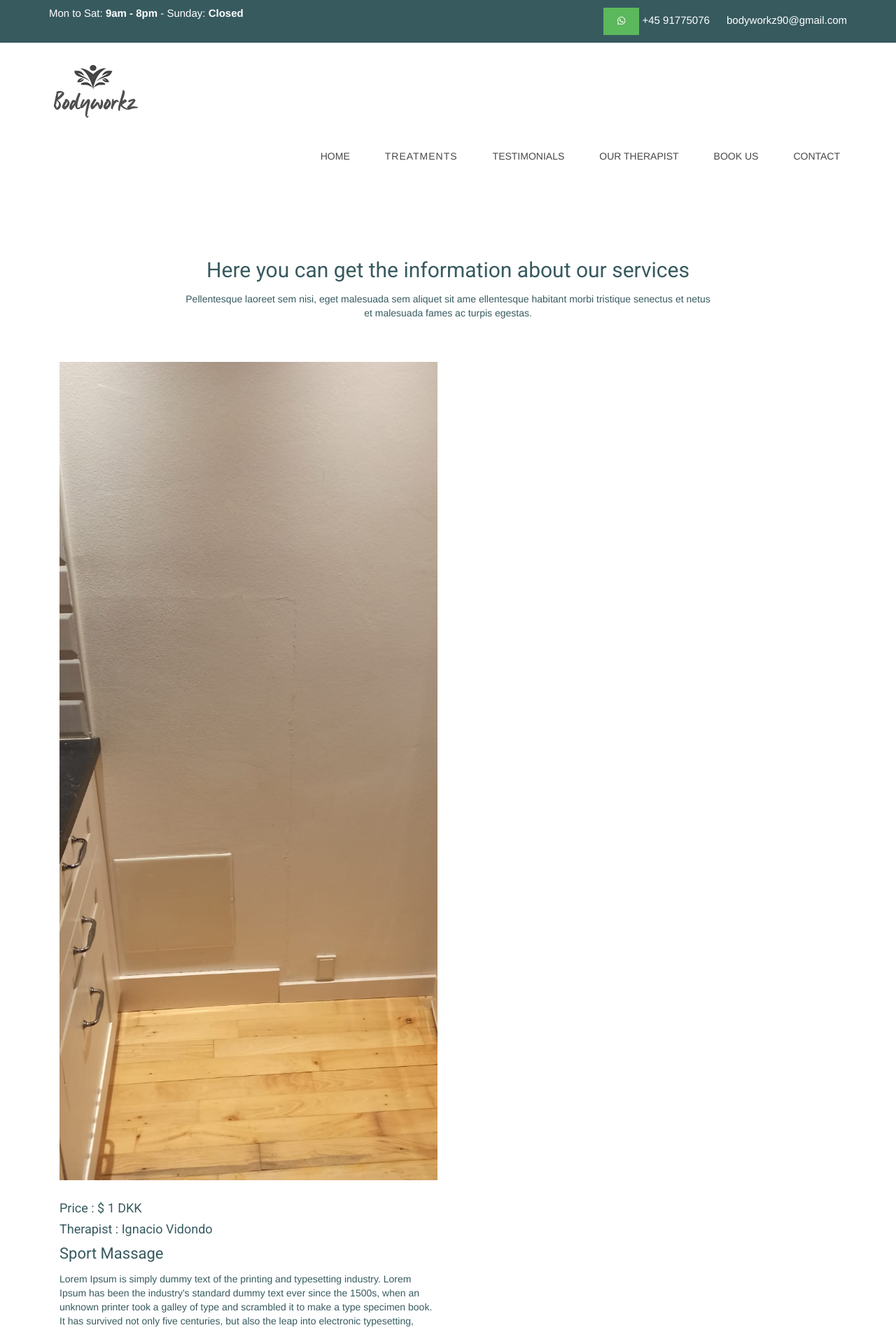
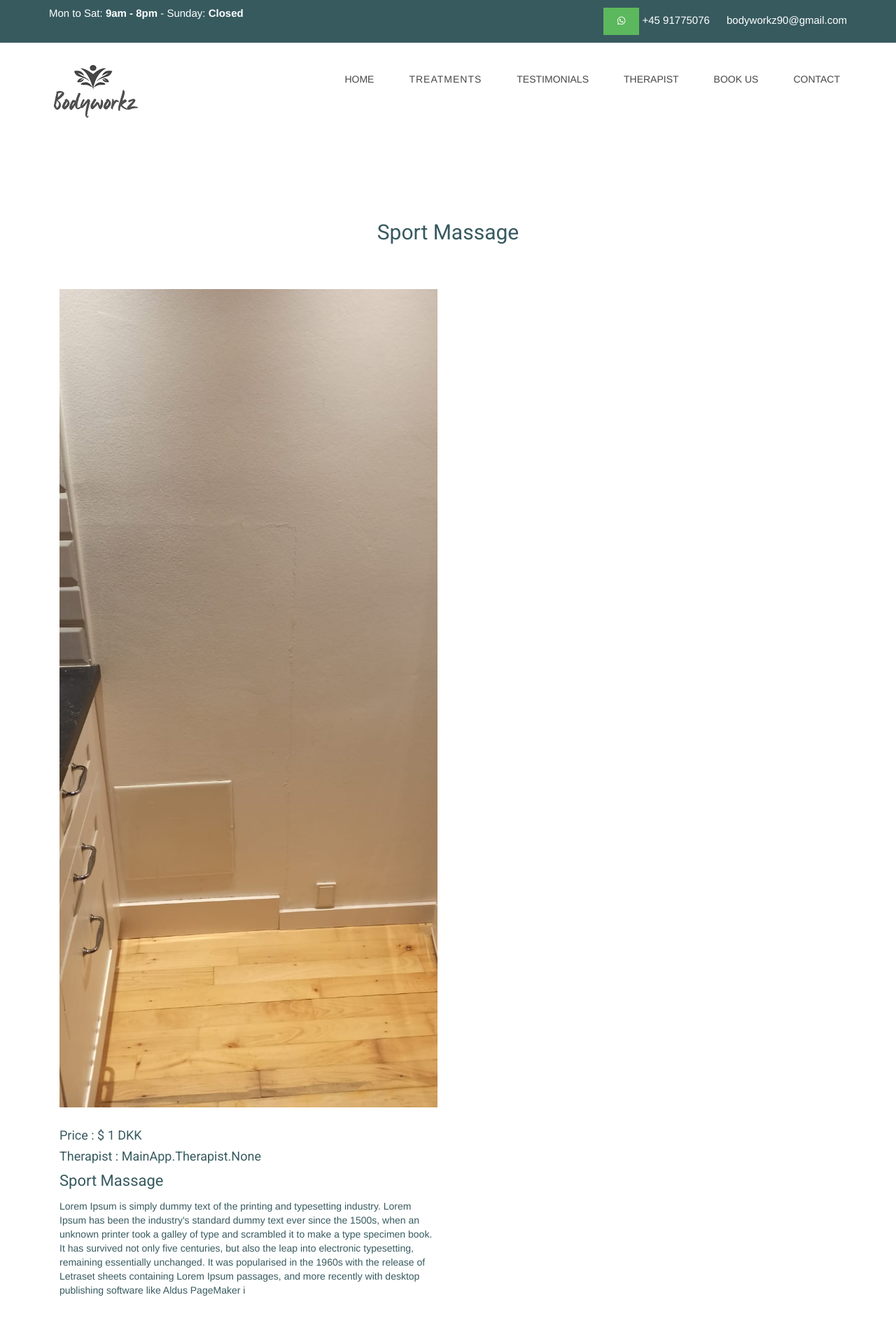
Before and after one commit to nachovidondo/Body, a Django app: page /article/1/ in a window 1280 px wide. Shown: the top 1900 px of the page at 70% size. Run offline with Django 3.2, Linux system fonts and the light colour scheme; data comes from the database, SQL or seed files in the repository; some libraries are stand-ins or nearby versions.

Commit message:
Table Therapy

```diff
--- a/Bodyworkz/MainApp/models.py
+++ b/Bodyworkz/MainApp/models.py
@@ -8,8 +8,8 @@
     description = models.TextField(default="R")
 
     class Meta:
-            verbose_name="Therapy"
-            verbose_name_plural="Therapist"
+            verbose_name="Terapeuta"
+            verbose_name_plural="Terapeutas"
 
     def __str__(self):
         return self.name
@@ -19,7 +19,7 @@
     name = models.CharField(max_length=255 , verbose_name = "Nombre")
     image = models.ImageField(verbose_name="Foto", blank=True, null=True, upload_to="Images")
     description = models.TextField()
-    therapist = models.ForeignKey(Therapist, on_delete=models.CASCADE,blank=True, null=True)
+    therapist = models.ManyToManyField(Therapist, verbose_name= "Terapeuta")
     duration = models.IntegerField (verbose_name="Duracion (Tiempo) ",blank=True, null=True)
     price = models.IntegerField(verbose_name="Precio",blank=True, null=True)
 
--- a/Bodyworkz/MainApp/static/ap1/css/style.css
+++ b/Bodyworkz/MainApp/static/ap1/css/style.css
@@ -690,7 +690,7 @@
 }
 
 .bg-default {
-    background-color: #375a5f;
+    background-color: rgb(223, 236, 189);
 }
 
 .bg-white {
@@ -1707,7 +1707,7 @@
 
 .sidenav li a:hover {
     color: #fff;
-    background-color: #375a5f;
+    background-color: ;
 }
 
 .sidenav li a.active,
@@ -2164,7 +2164,7 @@
     color: #fff;
     text-align: center;
     background-color: #375a5f;
-    border: 1px solid #375a5f;
+    border: 1px solid;
     border-left: transparent;
 }
 
--- a/Bodyworkz/MainApp/templates/article.html
+++ b/Bodyworkz/MainApp/templates/article.html
@@ -6,8 +6,8 @@
                 <div class="mb60 text-center section-title ">
                     <!-- section title start-->
 
-                    <h1>Here you can get the information about our services</h1>
-                    <p>Pellentesque laoreet sem nisi, eget malesuada sem aliquet sit ame ellentesque habitant morbi tristique senectus et netus et malesuada fames ac turpis egestas.</p>
+                    <h1>{{articles.name}}</h1>
+
                 </div>
                 <!-- /.section title start-->
             </div>
--- a/Bodyworkz/MainApp/templates/base.html
+++ b/Bodyworkz/MainApp/templates/base.html
@@ -88,7 +88,7 @@
                         </li>
                         <li><a href="{% url 'reviews' %}" title="Styleguide">TESTIMONIALS</a> </li>
 
-                        <li><a href="{% url 'our_therapist' %}" title="Styleguide">OUR THERAPIST</a> </li>
+                        <li><a href="{% url 'our_therapist' %}" title="Styleguide">THERAPIST</a> </li>
                         <li>
                             <a href="{% url 'appointment' %}" title="Styleguide">BOOK US</a>
                         </li>
@@ -146,6 +146,7 @@
 
                         <li><i class="fa fa-phone"></i> +45 91775076</li>
                         <li><i class="fa fa-envelope-o"></i> bodyworkz90@gmail.com</li>
+                        <li> CVR 42741744</li>
                     </ul>
                 </div>
             </div>
--- a/Bodyworkz/MainApp/templates/contact.html
+++ b/Bodyworkz/MainApp/templates/contact.html
@@ -21,7 +21,7 @@
                             {{form.content}}
                         </div>
                         <div class="col-md-9" align="center">
-                            <input type=" submit " class="btn btn-primary" value="Send Message ">
+                            <input type="submit" class="btn btn-primary" value="Send Message ">
                         </div>
                     </div>
                 </div>
--- a/Bodyworkz/MainApp/urls.py
+++ b/Bodyworkz/MainApp/urls.py
@@ -14,5 +14,6 @@
     path('appointment_done/', views.appointment_done,name="appointment_done"),
     path('article/<int:therapy_id>/', views.article, name = "article"),
     path('article_therapist/<int:therapist_id>/', views.article_therapist, name = "therapist"),
+    path('therapist_order', views.TerapeutaList.as_view(), name="therapist_order")
 
 ]
--- a/Bodyworkz/MainApp/views.py
+++ b/Bodyworkz/MainApp/views.py
@@ -20,7 +20,6 @@
     return render (request,'index.html', {'therapy': therapy, 'therapist': therapist, 'reviews':reviews})
 
 #Contact
-
 def contacto(request):
     contact_form = Contactform()
     therapy = Therapy.objects.all()
@@ -55,6 +54,7 @@
 def appointment_done(request):
     therapy = Therapy.objects.all()
     return render (request, 'appointment_done.html',{'therapy':therapy})
+
 #Our Therapist
 def our_therapist(request):
     therapy = Therapy.objects.all()
@@ -62,8 +62,6 @@
     return render(request,'our_therapist.html',{'therapist':therapist, 'therapy':therapy})
 
 #Our Therapies
-
-
 def therapies(request):
     therapies= Therapy.objects.all()
     therapy = Therapy.objects.all()
@@ -74,11 +72,35 @@
     articles = get_object_or_404(Therapy, pk = therapy_id)
     therapy = Therapy.objects.all()
     return render (request,'article.html',{'articles' : articles, 'therapy':therapy})
+
 #Individual Therapist
-def article_therapist(request, therapist_id):
+def article_therapist(self,request, therapist_id):
     article_therapist = get_object_or_404(Therapist, pk = therapist_id)
     therapy = Therapy.objects.all()
-    return render (request,'article_therapist.html',{'article_therapist' : article_therapist, 'therapy':therapy})
+    terapeuta = self.request.GET.get("lang")
+    if terapeuta:
+        therapy = therapy.filter(therapist_id = terapeuta)
+
+
+    return render(request,'article_therapist.html',{'article_therapist' : article_therapist, 'therapy':therapy})
+
+
+
+
+#Prueba terapeuta
+
+class TerapeutaList(ListView):
+    template_name = "article_therapist.html"
+    model = Therapist
+    context_object_name = "therapist"
+
+    def get_queryset(self):
+        qs = Therapist.objects.all()
+        terapista= self.request.GET.get("lang")
+        print(terapista)
+        qs = qs.filter(id=terapista)
+        return qs
+
 
 #review
 def review(request):
```
Also changed, not shown: Bodyworkz/MainApp/forms.py (+10 -2 lines), Bodyworkz/MainApp/templates/appointment_form.html (+6 -5 lines), Bodyworkz/MainApp/templates/article_therapist.html (+12 -5 lines), Bodyworkz/MainApp/templates/index.html (+13 -3 lines), Bodyworkz/MainApp/templates/our_therapist.html (+7 -2 lines), Bodyworkz/MainApp/templates/review.html (+6 -2 lines), Bodyworkz/MainApp/migrations/0009_auto_20211113_0531.py (added), Bodyworkz/MainApp/migrations/0010_auto_20211117_0524.py (added), Bodyworkz/MainApp/migrations/0011_auto_20211117_0534.py (added), Bodyworkz/db.sqlite3.
